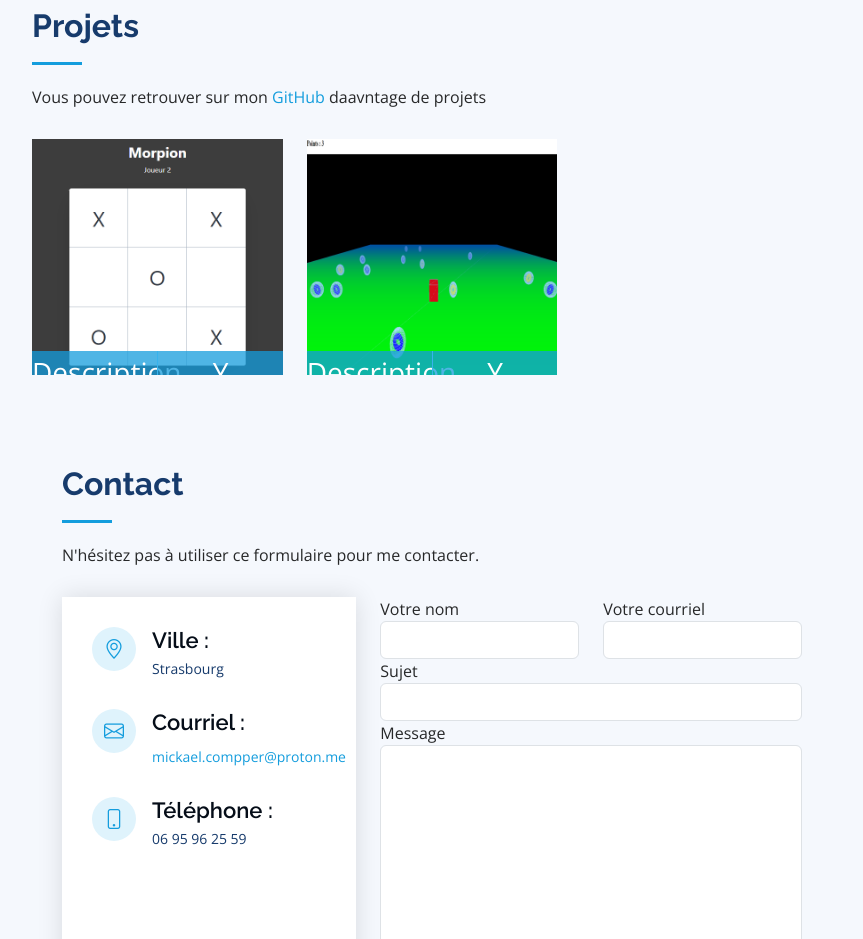
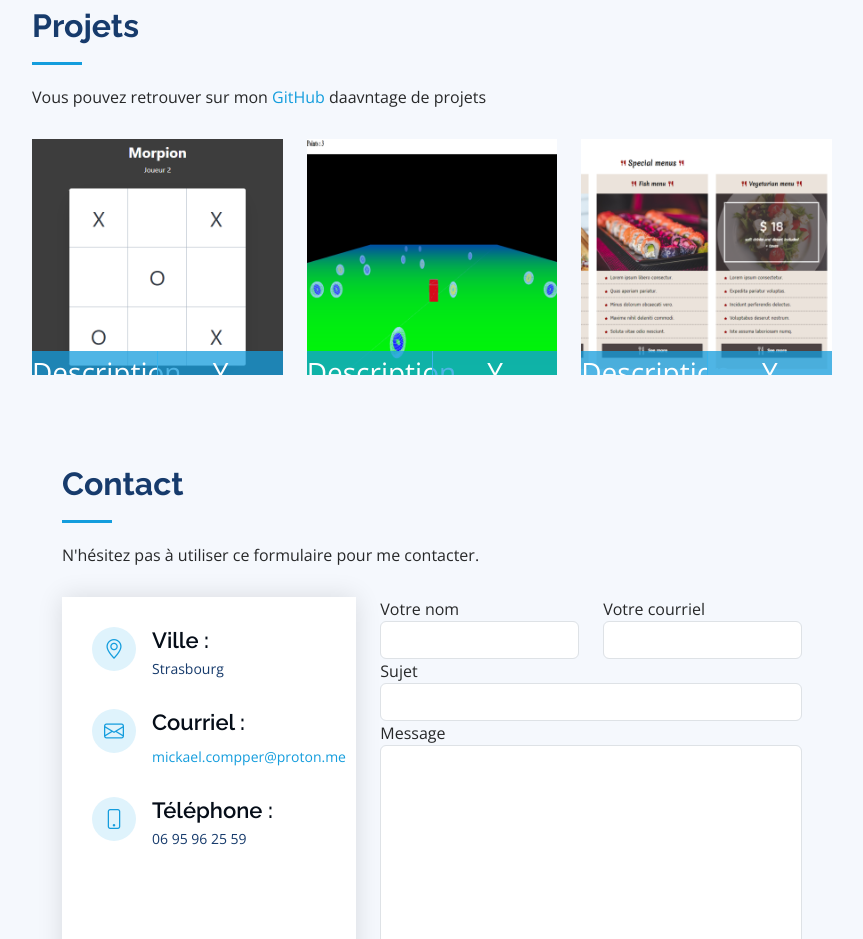
Before and after one commit to MickaelCompper/MickaelCompper.github.io, a plain HTML site: page index.html in a window 1280 px wide. Shown: the part 2580-3519 px from the top of the page, without its empty margins (358-1221 px from the left). Drawn offline with nearby package versions, Linux system fonts and the light colour scheme.

Commit message:
add project freshly in

```diff
--- a/index.html
+++ b/index.html
@@ -220,7 +220,15 @@
               </div>
             </div>
           </div>
-
+          <div class="col-lg-4 col-md-6 portfolio-item filter-app">
+            <div class="portfolio-wrap">
+              <img src="assets/img/portfolio/freshly.png" class="img-fluid" alt="freshly">
+              <div class="portfolio-links">
+                <a href="assets/img/portfolio/freshly.png" data-gallery="portfolioGallery" class="portfolio-lightbox" title="Freshly est un site vitrine pour un restaurant fictif">Description</a>
+                <a href="./projects/Freshly-In-Restaurant/index.html" title="More Details">Y accéder</a>
+              </div>
+            </div>
+          </div>
       </div>
 
     <!-- ======= Contact Section ======= -->
```
Also changed, not shown: assets/img/portfolio/freshly.png (added).
